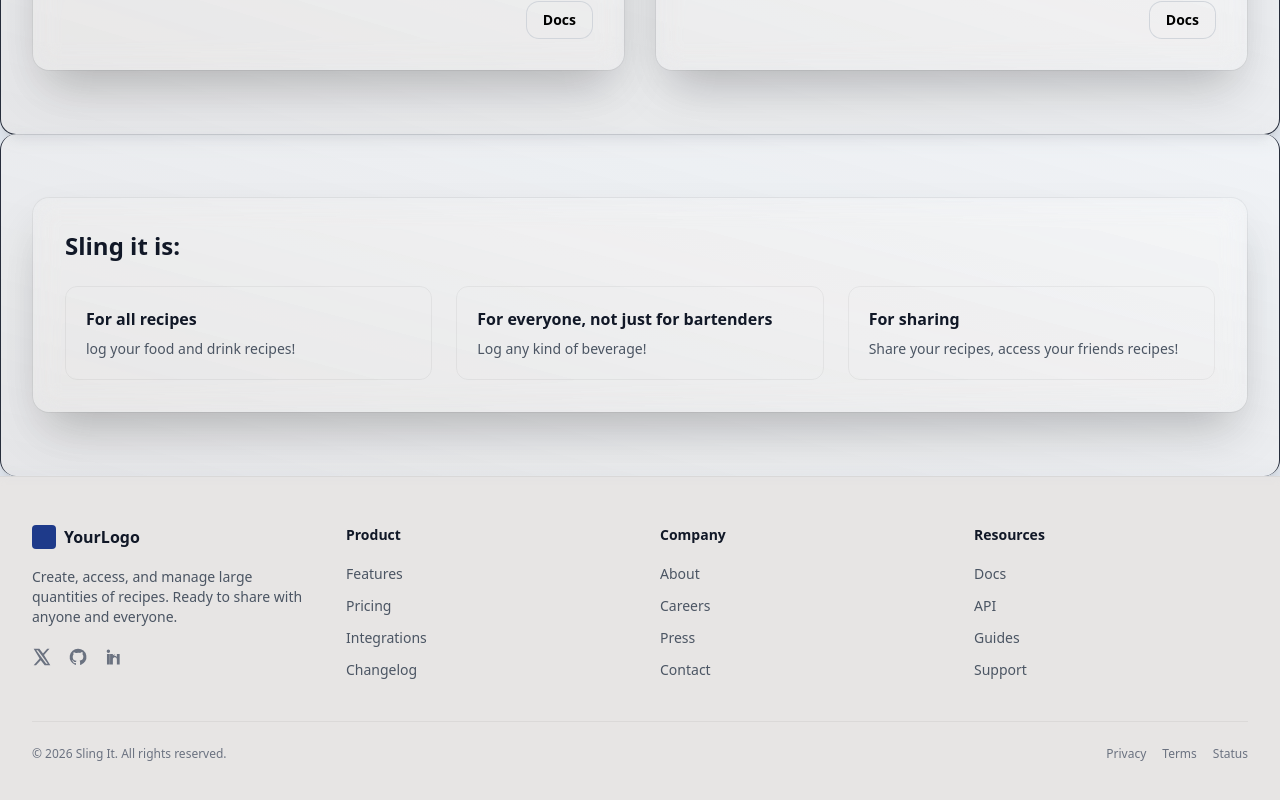
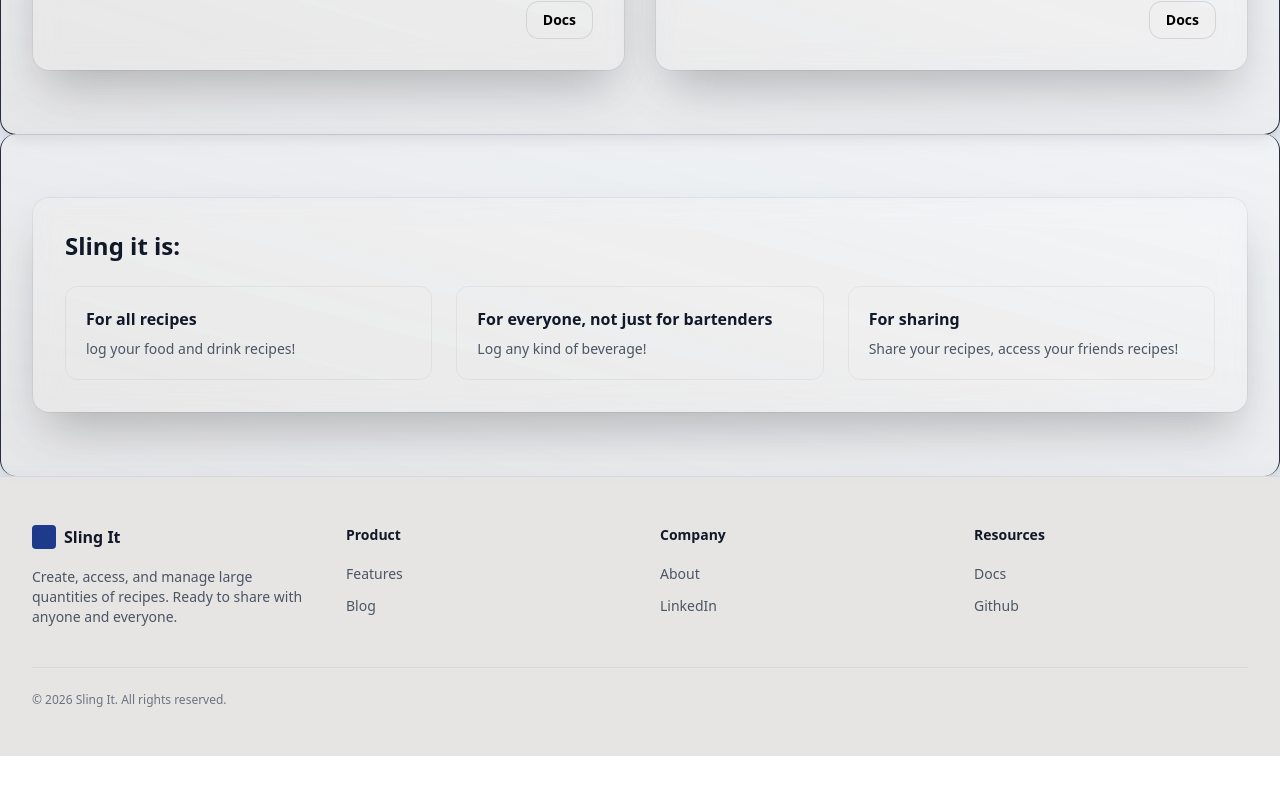
Before and after one commit to JoHeyJo/sling-it-product-site, a React (Vite) app: page / in a window 1280 px wide. Shown: the part 1649-2449 px from the top of the page. After the commit the page ends 2405 px from the top, so only its background shows below. Built offline with nearby package versions, Linux system fonts and the light colour scheme; no server answers.

Commit message:
DONE: Footer

```diff
--- a/src/components/Footer.tsx
+++ b/src/components/Footer.tsx
@@ -1,21 +1,24 @@
 export default function Footer() {
   const product = [
     { label: "Features", href: "#features" },
-    { label: "Pricing", href: "#pricing" },
-    { label: "Integrations", href: "#integrations" },
-    { label: "Changelog", href: "#changelog" },
+    { label: "Blog", href: "#blog" },
+    // { label: "Pricing", href: "#pricing" },
+    // { label: "Integrations", href: "#integrations" },
+    // { label: "Changelog", href: "#changelog" },
   ];
   const company = [
     { label: "About", href: "#about" },
-    { label: "Careers", href: "#careers" },
-    { label: "Press", href: "#press" },
-    { label: "Contact", href: "#contact" },
+    { label: "LinkedIn", href: "#linkedin" },
+    // { label: "Careers", href: "#careers" },
+    // { label: "Press", href: "#press" },
+    // { label: "Contact", href: "#contact" },
   ];
   const resources = [
     { label: "Docs", href: "#docs" },
-    { label: "API", href: "#api" },
-    { label: "Guides", href: "#guides" },
-    { label: "Support", href: "#support" },
+    { label: "Github", href: "#github" },
+    // { label: "API", href: "#api" },
+    // { label: "Guides", href: "#guides" },
+    // { label: "Support", href: "#support" },
   ];
 
   return (
@@ -32,12 +35,13 @@ export default function Footer() {
               className="inline-flex items-center gap-2 text-gray-900 dark:text-gray-100"
             >
               <span className="inline-block h-6 w-6 rounded bg-blue-900"></span>
-              <span className="text-base font-semibold">YourLogo</span>
+              <span className="text-base font-semibold">Sling It</span>
             </a>
             <p className="text-sm text-gray-600 dark:text-gray-400">
               Create, access, and manage large quantities of recipes. Ready to share with anyone and everyone.
             </p>
-            <div className="flex items-center gap-4 pt-2">
+            {/* links to social  */}
+            {/* <div className="flex items-center gap-4 pt-2">
               <a
                 aria-label="Twitter/X"
                 href="#"
@@ -80,7 +84,7 @@ export default function Footer() {
                   <path d="M6.94 8.5V21H3.56V8.5h3.38ZM5.25 3a2.06 2.06 0 1 1 0 4.12A2.06 2.06 0 0 1 5.25 3Zm6.7 7.1c1.77 0 2.97.92 3.5 1.87V8.5h3.36V21h-3.36v-6.11c0-1.55-.98-2.58-2.3-2.58-1.22 0-2.02.83-2.35 1.62-.12.28-.15.68-.15 1.08V21h-3.36s.04-10.5 0-12.5h3.36v1.73c.45-.69 1.25-1.63 2.9-1.63Z" />
                 </svg>
               </a>
-            </div>
+            </div> */}
           </div>
 
           <div>
@@ -143,7 +147,7 @@ export default function Footer() {
             <p className="text-xs text-gray-500 dark:text-gray-400">
               © {new Date().getFullYear()} Sling It. All rights reserved.
             </p>
-            <div className="flex gap-4 text-xs">
+            {/* <div className="flex gap-4 text-xs">
               <a
                 href="#privacy"
                 className="text-gray-500 hover:text-gray-800 dark:text-gray-400 dark:hover:text-gray-200"
@@ -162,7 +166,7 @@ export default function Footer() {
               >
                 Status
               </a>
-            </div>
+            </div> */}
           </div>
         </div>
       </div>
```
